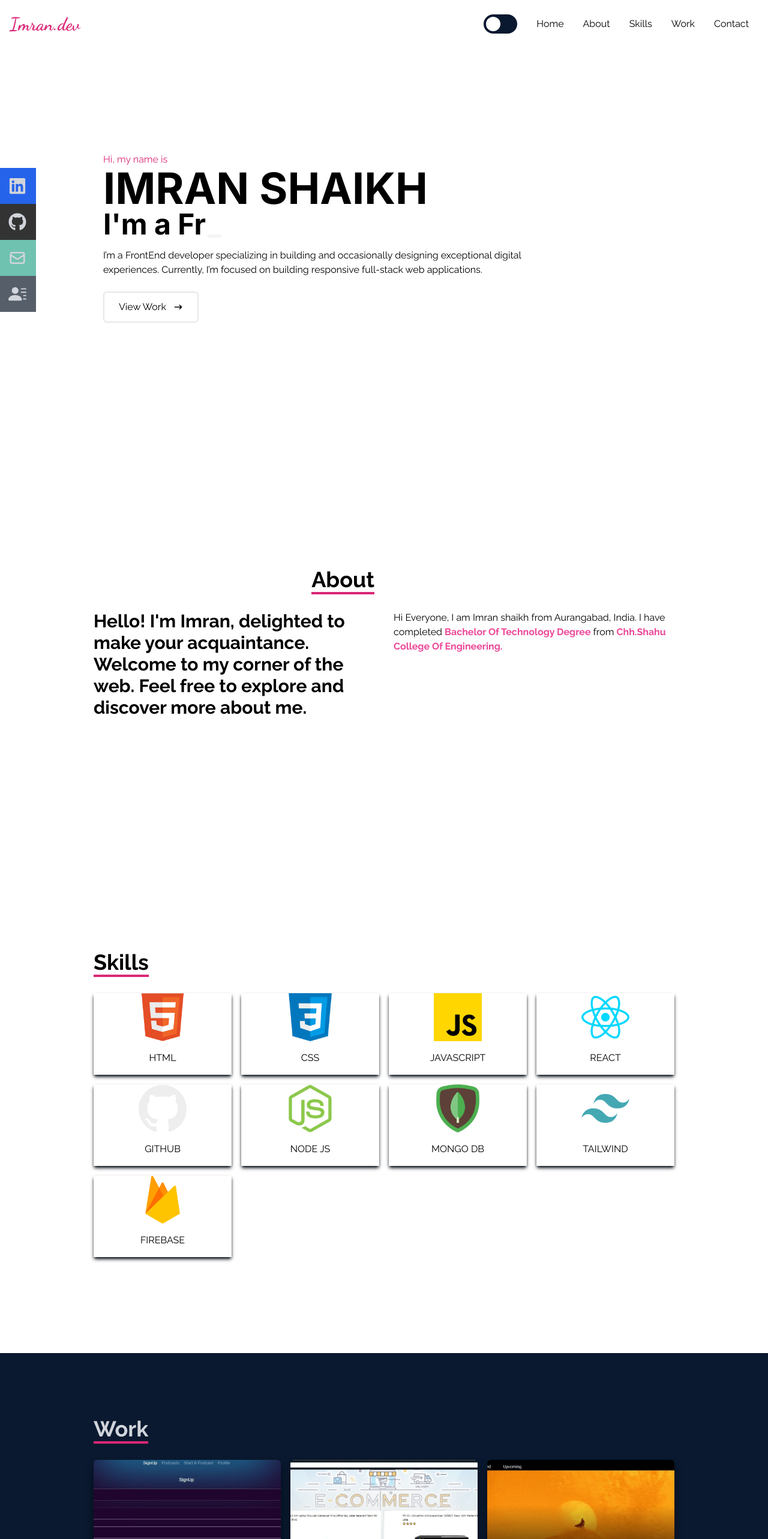
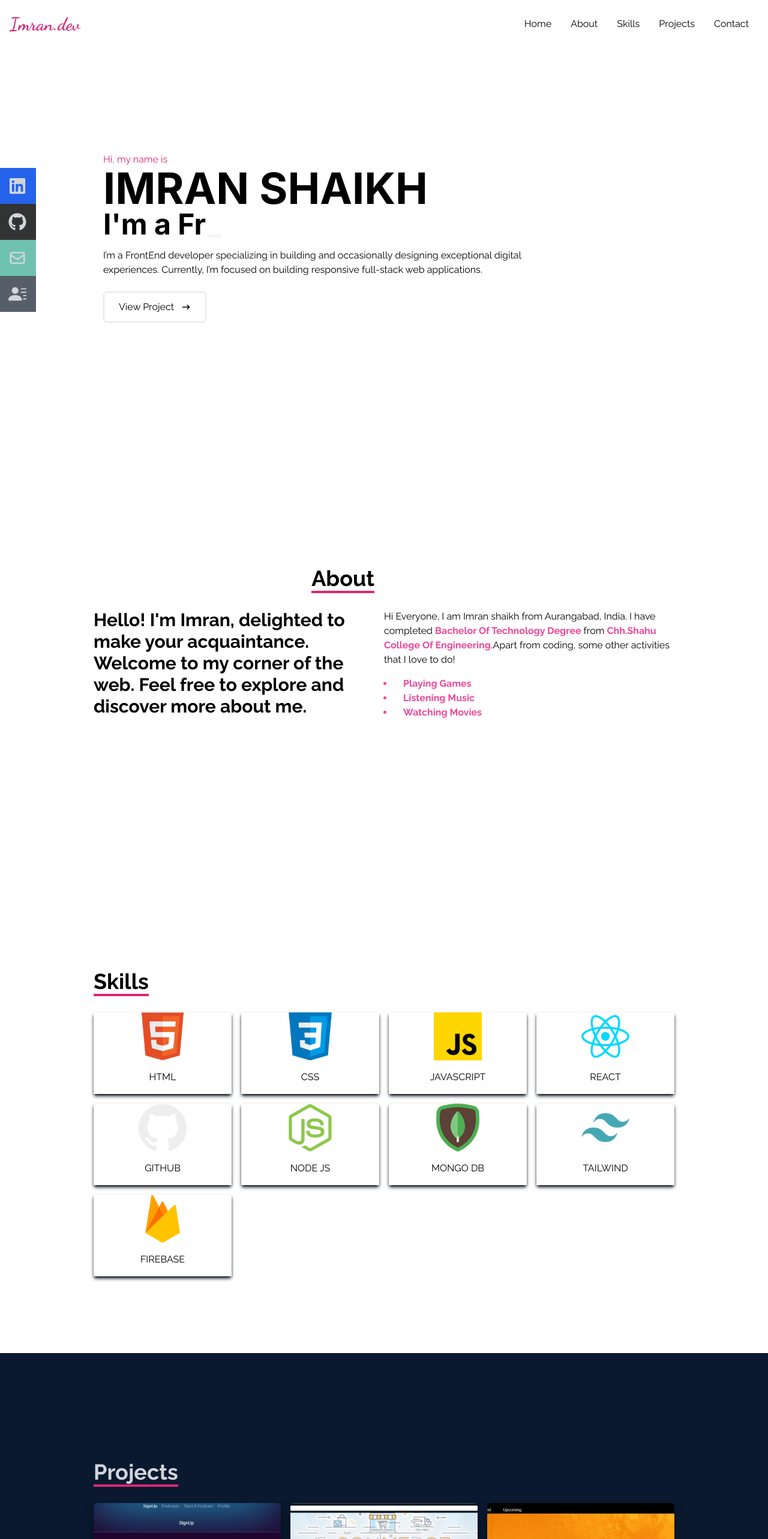
Before and after one commit to imranshaikh9930/MyPortfolio, a React (Vite) app: page / in a window 1280 px wide. Shown: the top 2566 px of the page at 60% size. Built offline with nearby package versions, Linux system fonts and the light colour scheme.

Commit message:
code added

```diff
--- a/src/components/About.jsx
+++ b/src/components/About.jsx
@@ -1,8 +1,9 @@
+import myImg from "../assets/Pic2.jpg"
 const About = () => {
   return (
     <div name="about" className="w-full h-screen bg-[#fff] text-black  dark:bg-[#0a192f] dark:text-gray-300">
       <div className="flex flex-col justify-center items-center w-full h-full mt-[-12rem] sm:mt-[-8rem]">
-        <div className="max-w-[1000px] w-full grid grid-cols-2 gap-8 mt-[12rem] md:mt-0">
+        <div className="max-w-[1000px] w-full grid grid-cols-2 gap-8 mt-[14rem]  md:mt-0">
           <div className="sm:text-right pb-8 pl-4">
             <p className="text-2xl font-bold inline border-b-4 border-pink-600 sm:text-4xl">
               About
@@ -10,22 +11,23 @@ const About = () => {
           </div>
           <div></div>
         </div>
-        <div className="max-w-[1000px] w-full grid sm:grid-cols-2 gap-8 px-4">
+        <div className="max-w-[1000px] w-full grid sm:grid-cols-2 gap- px-4">
           <div className="sm:text-left text-2xl font-bold sm:text-3xl">
             <p>
             Hello! I'm Imran, delighted to make your acquaintance. Welcome to my corner of the web. Feel free to explore and discover more about me.
+
             </p>
           </div>
           <div>
             <p>
               Hi Everyone, I am Imran shaikh from Aurangabad, India.  I have
               completed <span className="text-md font-bold text-pink-500">Bachelor Of Technology Degree</span>  from <span className="text-md font-bold text-pink-500">Chh.Shahu College Of Engineering.</span>
-
-              {/* <ul className="mt-2 sm:mt-[1rem] text-pink-500 list-disc ml-4 font-bold">
+              Apart from coding, some other activities that I love to do!
+              <ul className="mt-2 sm:mt-[1rem] text-pink-500 list-disc ml-4 font-bold">
                 <li>Playing Games</li>
                 <li>Listening Music</li>
                 <li>Watching Movies</li>
-              </ul> */}
+              </ul>
             </p>
 
           </div>
--- a/src/components/Home.jsx
+++ b/src/components/Home.jsx
@@ -6,7 +6,9 @@ const Home = () => {
   return (
     <div name='home' className='w-full h-screen bg-[#fff] text-black dark:bg-[#0a192f]'>
       {/* Container */}
+
       <div className='max-w-[1000px] mx-auto px-8 flex flex-col justify-center h-full'>
+
         <p className='text-pink-600'>Hi, my name is</p>
         <h1 className='text-2xl sm:text-7xl font-bold text-[#000] dark:text-[#ccd6f6] font-Hero'>
          IMRAN SHAIKH
@@ -14,7 +16,7 @@ const Home = () => {
         <h2 className='text-2xl sm:text-5xl font-bold text-[#000] dark:text-[#ccd6f6] font-Hero'>
           I'm a  <Typewriter
             words={['FrontEnd Developer', 'React-Developer']}
-            loop={5}
+            loop={Infinity}
             cursor
             cursorStyle='_'
             typeSpeed={70}
@@ -29,17 +31,20 @@ const Home = () => {
           I’m a FrontEnd developer specializing in building and occasionally
           designing exceptional digital experiences. Currently, I’m focused on
           building responsive full-stack web applications.
+
         </p>
         <div>
-            <Link to="work" smooth={true} duration={500}>
+            <Link to="project" smooth={true} duration={500}>
           <button className='text-[#000] dark:text-[#ccd6f6] group border-2 px-6 py-3 my-2 flex items-center hover:bg-gray-400 hover:border-gray-400 dark:hover:bg-pink-600  dark:hover:border-pink-600 rounded-md'>
-            View Work
+            View Project
             <span className='group-hover:rotate-90 duration-300'>
               <HiArrowNarrowRight className='ml-3 ' />
             </span>
           </button>
             </Link>
+
         </div>
+
       </div>
     </div>
   );
--- a/src/components/Navbar.jsx
+++ b/src/components/Navbar.jsx
@@ -12,19 +12,19 @@ const Navbar = () => {
   const [isDarkTheme, setIsDarkTheme] = useState(false);
   // const {theme,toggleTheme} = useTheme();
 
-  const toggleMethod = () => {
-    const htmlEle = document.querySelector("html").classList;
+//   const toggleMethod = () => {
+//     const htmlEle = document.querySelector("html").classList;
 
-    if (localStorage.theme === 'dark') {
-        htmlEle.remove("dark");
-        localStorage.removeItem("theme");
-        setIsDarkTheme(false); // Update state after removing dark theme
-    } else {
-        htmlEle.add("dark");
-        localStorage.setItem("theme", "dark");
-        setIsDarkTheme(true); // Update state after adding dark theme
-    }
-}
+//     if (localStorage.theme === 'dark') {
+//         htmlEle.remove("dark");
+//         localStorage.removeItem("theme");
+//         setIsDarkTheme(false); // Update state after removing dark theme
+//     } else {
+//         htmlEle.add("dark");
+//         localStorage.setItem("theme", "dark");
+//         setIsDarkTheme(true); // Update state after adding dark theme
+//     }
+// }
 
 
 
@@ -40,7 +40,7 @@ const Navbar = () => {
       <ul className="hidden md:flex md:items-center">
       <li className="flex items-center">
 
-        <Togglebutton onClick ={toggleMethod}/>
+        {/* <Togglebutton onClick ={toggleMethod}/> */}
 
         </li>
         <li className="hover:bg-dark hover:duration-300  hover:text-gray-500  link">
@@ -59,8 +59,8 @@ const Navbar = () => {
           </Link>
         </li>
         <li className="hover:bg-dark duration-300 hover:text-gray-500 link">
-          <Link to="work" smooth={true} duration={500}>
-            Work
+          <Link to="project" smooth={true} duration={500}>
+            Projects
           </Link>
         </li>
         <li className="hover:bg-dark duration-300 hover:text-gray-500 link ">
@@ -103,8 +103,8 @@ const Navbar = () => {
         </li>
         <li className="py-6 text-2xl">
           {" "}
-          <Link onClick={handleClick} to="work" smooth={true} duration={500}>
-            Work
+          <Link onClick={handleClick} to="project" smooth={true} duration={500}>
+            Projects
           </Link>
         </li>
         <li className="py-6 text-2xl">
--- a/src/components/Skills.jsx
+++ b/src/components/Skills.jsx
@@ -14,8 +14,8 @@ const Skills = () => {
   return (
     <div name='skills' className='w-full h-screen bg-[#fff] text-[#000] dark:bg-[#0a192f] dark:text-gray-300 '>
       {/* Container */}
-      <div className='max-w-[1000px] mx-auto p-4 flex flex-col justify-center w-full h-full mt-[-1rem]'>
-          <div className=' mt-[32rem] sm:mt-0 '>
+      <div className='max-w-[1000px] mx-auto p-4 flex flex-col justify-center w-full h-full mt-[-1rem] '>
+          <div className='mt-[36rem] md:mt-[4rem]  '>
               <p className='text-2xl font-bold inline border-b-4 border-pink-600 sm:text-4xl mb-2'>Skills</p>
 
           </div>
--- a/src/components/Work.jsx
+++ b/src/components/Work.jsx
@@ -7,11 +7,11 @@ const Work = () => {
   //setProject(data);
 
   return (
-    <div name='work' className='w-full md:h-screen text-gray-300 bg-[#0a192f]'>
+    <div name='project' className='w-full md:h-screen text-gray-300 bg-[#0a192f]'>
     <div className='max-w-[1000px] mx-auto p-4 flex flex-col justify-center w-full h-full'>
-      <div className='pb-8 mt-[26rem] sm:mt-[5rem] md:mt-[0]'>
-        <p className='text-4xl font-bold inline border-b-4 text-gray-300 border-pink-600'>
-          Work
+      <div className='pb-8 mt-[26rem] sm:mt-[5rem] md:mt-[9rem]'>
+        <p className='text-2xl sm:text-4xl font-bold inline border-b-4 text-gray-300 border-pink-600'>
+          Projects
         </p>
 
       </div>
@@ -25,10 +25,10 @@ const Work = () => {
   key={index}
   style={{ backgroundImage: `url(${item.image})` }}
   className="shadow-lg shadow-[#040c16] group container rounded-md
-            flex justify-center text-center items-center mx-auto content-div "
+            flex justify-center text-center items-center mx-auto content-div cursor-pointer hover:scale-105 duration-500 "
 >
   {/* Hover effect for images */}
-  <div className="opacity-0 group-hover:opacity-100 ">
+  <div className="opacity-0 group-hover:opacity-100 duration-500 ">
     <span className="text-2xl font bold text-white tracking-wider ">
       {item.name}
     </span>
```
